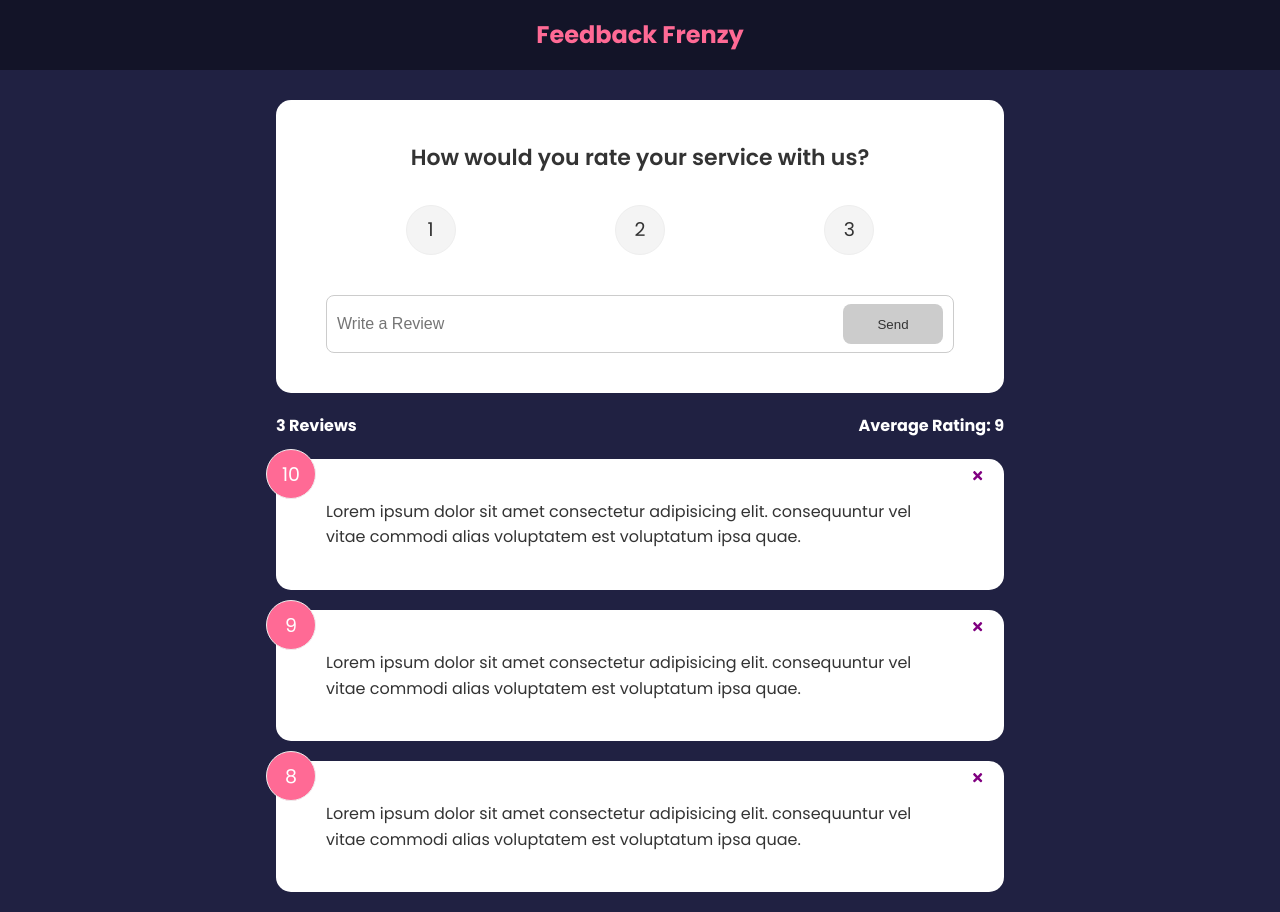
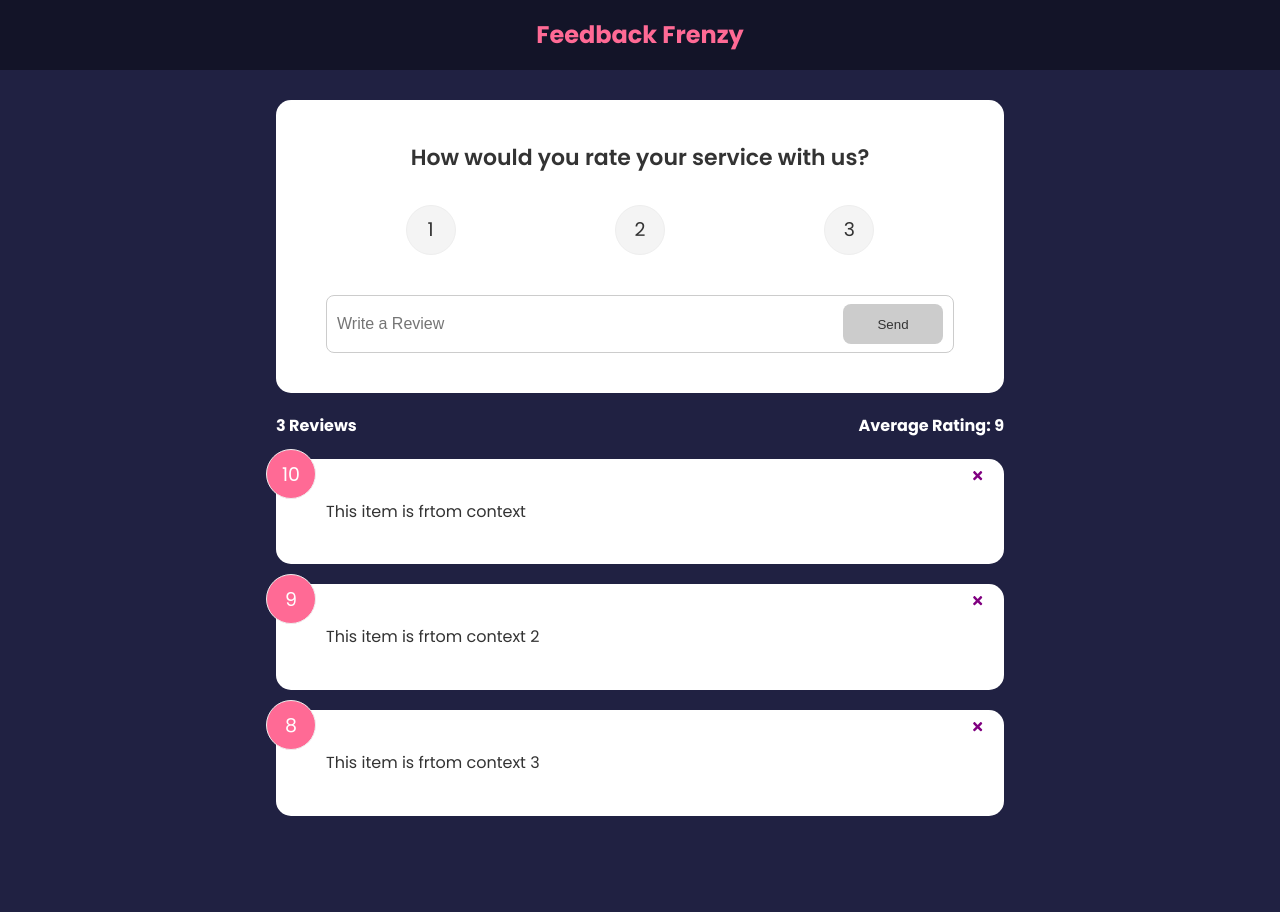
Before and after one commit to junaidapdev/feedback-frenzy, a React (Create React App) app: page / in a window 1280 px wide. After the commit the page ends 836 px from the top, so only its background shows below. Built offline with nearby package versions, Linux system fonts and the light colour scheme.

Commit message:
added context & moved functions to context

```diff
--- a/package.json
+++ b/package.json
@@ -10,6 +10,7 @@
     "react": "^18.2.0",
     "react-dom": "^18.2.0",
     "react-icons": "^4.7.1",
+    "react-router-dom": "^6.4.1",
     "react-scripts": "5.0.1",
     "uuid": "^9.0.0",
     "web-vitals": "^2.1.4"
--- a/src/App.js
+++ b/src/App.js
@@ -1,40 +1,36 @@
 import React from 'react'
-import FeedbackItem from './components/FeedbackItem'
+import { BrowserRouter as Router, Route, Routes } from 'react-router-dom'
 import Header from './components/Header'
-import FeedbackData from './data/FeedbackData'
 import FeedbackList from './components/FeedbackList'
 import FeedbackStats from './components/FeedbackStats'
 import FeedbackForm from './components/FeedbackForm'
-import {v4 as uuidv4} from 'uuid'
-import { useState } from 'react'
+import { FeedbackProvider } from './components/context/FeedbackContext'
 
 
 
 const App = () => {
 
-  const [feedback, setFeedback] = useState(FeedbackData)
+  return (
+    <FeedbackProvider>
+       <Router>
+        <Header />
+        <div className='container'>
+          <Routes>
+            <Route
+              path='/'
+              element={
+                <>
+                  <FeedbackForm />
+                  <FeedbackStats />
+                  <FeedbackList />
+                </>
+              }
+            ></Route>
+          </Routes>
+        </div>
+      </Router>
+    </FeedbackProvider>
 
-  const addFeedback = (newFeedback) => {
-    newFeedback.id = uuidv4()
-    setFeedback([newFeedback,...feedback])
-  }
-
-  const deleteFeedback = (id) => {
-    if(window.confirm('Are you sure?')) {
-
-      setFeedback(feedback.filter((item) => item.id !== id))
-    }
-  }
-
-  return (
-  <>
-    <Header/>
-    <div className="container">
-      <FeedbackForm handleAdd={addFeedback}/>
-      <FeedbackStats feedback={feedback}/>
-      <FeedbackList feedback={feedback} handleDelete={deleteFeedback}/>
-    </div>
-  </>
   )
 }
 
--- a/src/components/FeedbackForm.jsx
+++ b/src/components/FeedbackForm.jsx
@@ -1,14 +1,17 @@
-import React, { useState } from 'react'
+import React, { useContext, useState } from 'react'
 import Card from './shared/Card'
 import Button from './shared/Button'
 import RatingSelect from './RatingSelect'
+import FeedbackContext from './context/FeedbackContext'
 
-const FeedbackForm = ({handleAdd}) => {
+const FeedbackForm = () => {
 
     const [text, setText] = useState('')
     const [rating, setRating] = useState(10)
     const [btnDisdabled, setBtnDisdabled] = useState(true)
     const [message, setMessage] = useState('')
+
+    const {addFeedback} = useContext(FeedbackContext)
 
     const handleTextChange = (e) => {
 
@@ -34,7 +37,7 @@ const FeedbackForm = ({handleAdd}) => {
                 text,
                 rating
             }
-            handleAdd(newFeedback)
+            addFeedback(newFeedback)
 
             setText('')
         }
--- a/src/components/FeedbackItem.jsx
+++ b/src/components/FeedbackItem.jsx
@@ -1,17 +1,17 @@
 import React from 'react'
 import { FaTimes } from 'react-icons/fa'
-import { useState } from 'react'
+import { useState, useContext } from 'react'
 import Card from './shared/Card'
 import PropTypes from 'prop-types'
+import FeedbackContext from './context/FeedbackContext'
 
-
-const FeedbackItem = ({item, handleDelete}) => {
-
+const FeedbackItem = ({item}) => {
+    const {deleteFeedback} = useContext(FeedbackContext)
 
   return (
     <Card>
         <div className="num-display">{item.rating}</div>
-        <button onClick={() => handleDelete(item.id)} className="close">
+        <button onClick={() => deleteFeedback(item.id)} className="close">
             <FaTimes color='purple'/>
         </button>
         <div className="text-display">
--- a/src/components/FeedbackList.jsx
+++ b/src/components/FeedbackList.jsx
@@ -1,10 +1,12 @@
-import React from 'react'
+import React, { useContext } from 'react'
 import FeedbackItem from './FeedbackItem'
-import PropTypes from 'prop-types'
 import { motion, AnimePresence } from 'framer-motion'
+import FeedbackContext from './context/FeedbackContext'
 
 
-const FeedbackList = ({ feedback, handleDelete }) => {
+const FeedbackList = () => {
+
+    const {feedback} = useContext(FeedbackContext)
 
     if (!feedback || feedback.length === 0) {
         return <p>No Feedback</p>
@@ -29,15 +31,11 @@ const FeedbackList = ({ feedback, handleDelete }) => {
         <div className='feedback-list'>
             {feedback.map((item) => (
                 <FeedbackItem key={item.id} item={item}
-                handleDelete={handleDelete}
                 />
             ))}
         </div>
       )
 }
 
-FeedbackList.propTypes = {
-    feedback: PropTypes.array,
-}
 
 export default FeedbackList
--- a/src/components/FeedbackStats.jsx
+++ b/src/components/FeedbackStats.jsx
@@ -1,7 +1,9 @@
-import React from 'react'
-import PropTypes from 'prop-types'
+import React , {useContext}from 'react'
+import FeedbackContext from './context/FeedbackContext'
 
-const FeedbackStats = ({feedback}) => {
+const FeedbackStats = () => {
+
+    const {feedback} = useContext(FeedbackContext)
 
 
  let average = feedback.reduce((acc, cur) => {
@@ -18,8 +20,4 @@ const FeedbackStats = ({feedback}) => {
   )
 }
 
-FeedbackStats.propTypes = {
-    feedback: PropTypes.array.isRequired
-}
-
 export default FeedbackStats
--- /dev/null
+++ b/src/components/context/FeedbackContext.jsx
@@ -0,0 +1,50 @@
+import { createContext, useState } from "react";
+import { v4 as uuidv4 } from 'uuid'
+
+const FeedbackContext = createContext()
+
+export const FeedbackProvider = ({ children }) => {
+    const [feedback, setFeedback] = useState([
+        {
+            id: 1,
+            text: "This item is frtom context",
+            rating: 10
+        },
+        {
+            id: 2,
+            text: "This item is frtom context 2",
+            rating: 9
+        },
+        {
+            id: 3,
+            text: "This item is frtom context 3",
+            rating: 8
+        },
+    ])
+
+    const deleteFeedback = (id) => {
+        if (window.confirm('Are you sure?')) {
+
+          setFeedback(feedback.filter((item) => item.id !== id))
+        }
+      }
+
+      const addFeedback = (newFeedback) => {
+        newFeedback.id = uuidv4()
+        setFeedback([newFeedback, ...feedback])
+      }
+
+
+    return (
+        <FeedbackContext.Provider value={{
+            feedback,
+            deleteFeedback,
+            addFeedback,
+        }}>
+            {children}
+        </FeedbackContext.Provider>
+
+    )
+}
+
+export default FeedbackContext
```
Also changed, not shown: 1 other file (tests, documents, lock files or other folders).
